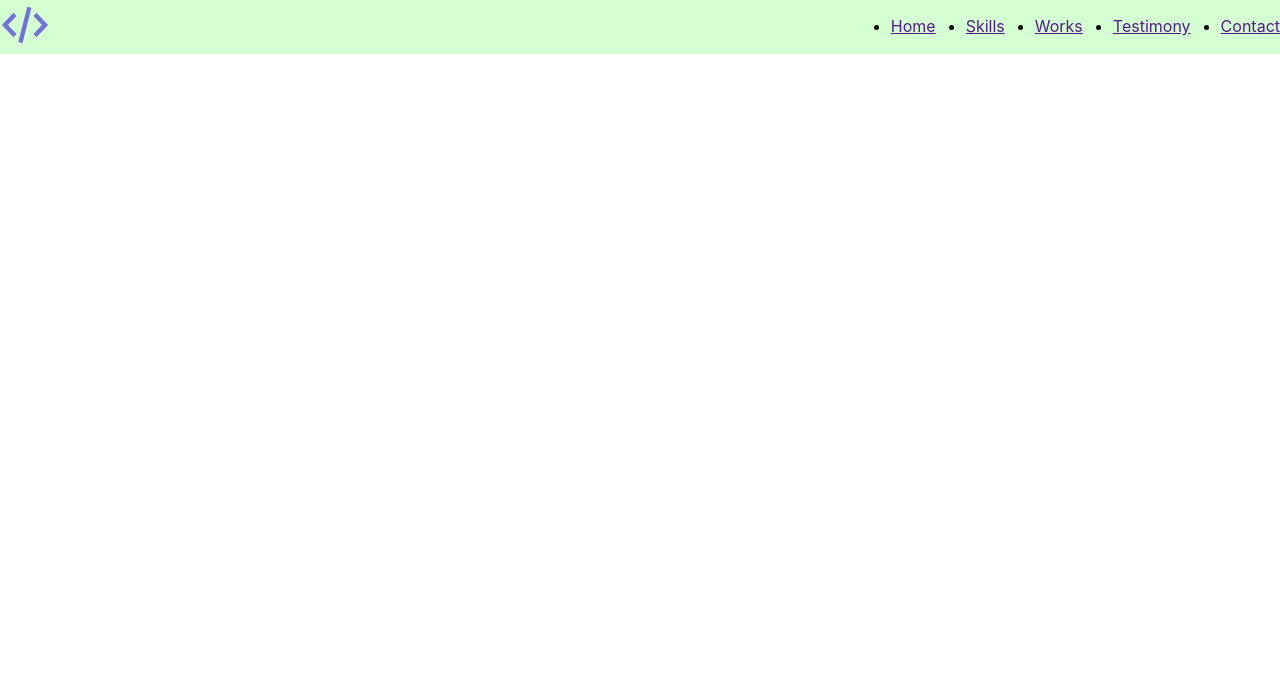
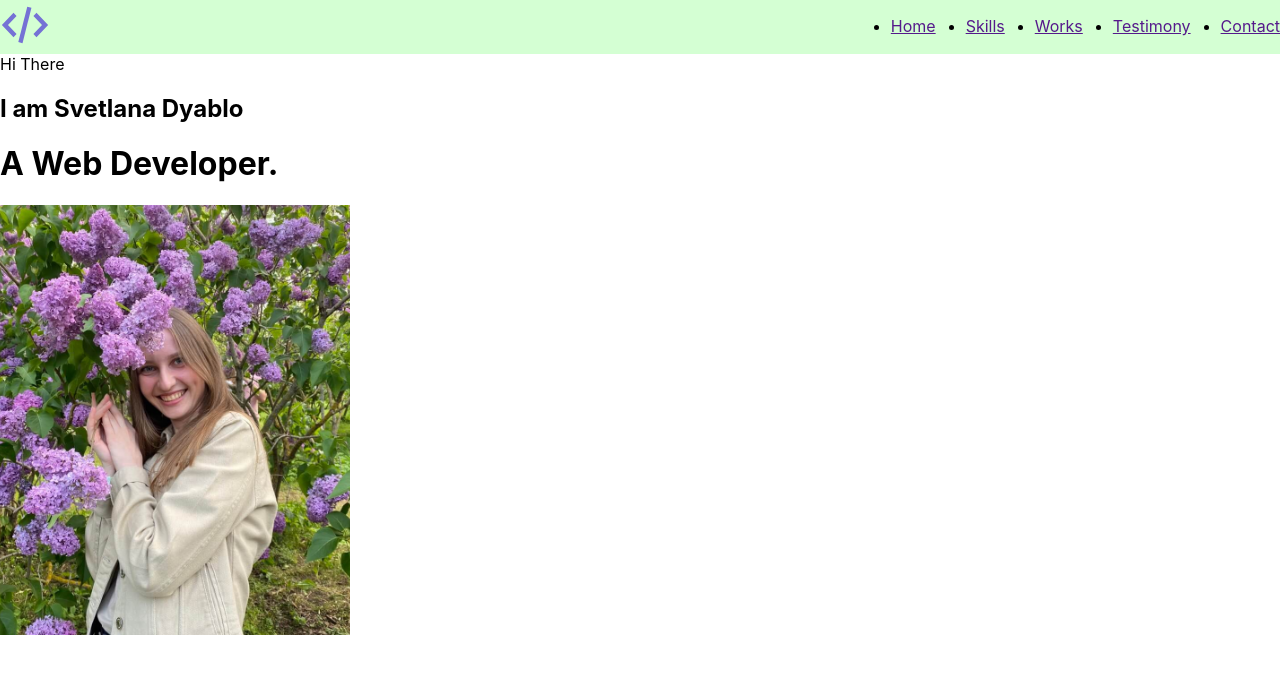
Before and after one commit to Anton-013/portfolio-start-project-main, a React app: page / in a window 1280 px wide. Shown: the top 674 px of the page. Built offline with nearby package versions, Linux system fonts and the light colour scheme.

Commit message:
add photo

```diff
--- a/src/App.tsx
+++ b/src/App.tsx
@@ -1,11 +1,13 @@
 import './App.css';
 import { Header } from './layout/header/Header';
+import { Main } from './layout/sections/main/Main';
 
 
 function App() {
     return (
         <div className="App">
             <Header/>
+            <Main/>
         </div>
     );
 }
--- /dev/null
+++ b/src/layout/sections/main/Main.tsx
@@ -0,0 +1,23 @@
+import React from "react";
+import styled from "styled-components";
+import photo from "../../../assets/images/photo.jpg";
+
+export const Main = () => {
+    return (
+        <div>
+            <div>
+                <span>Hi There</span>
+                <h2>I am Svetlana Dyablo</h2>
+                <h1>A Web Developer. </h1>
+            </div>
+
+            <Photo src={photo} alt=""/>
+        </div>
+    );
+};
+
+const Photo = styled.img`
+    width: 350px;
+    height: 430px;
+    object-fit: cover;
+`
```
Also changed, not shown: src/assets/images/photo.jpg (renamed from src/assets/images/photo.jfif).
